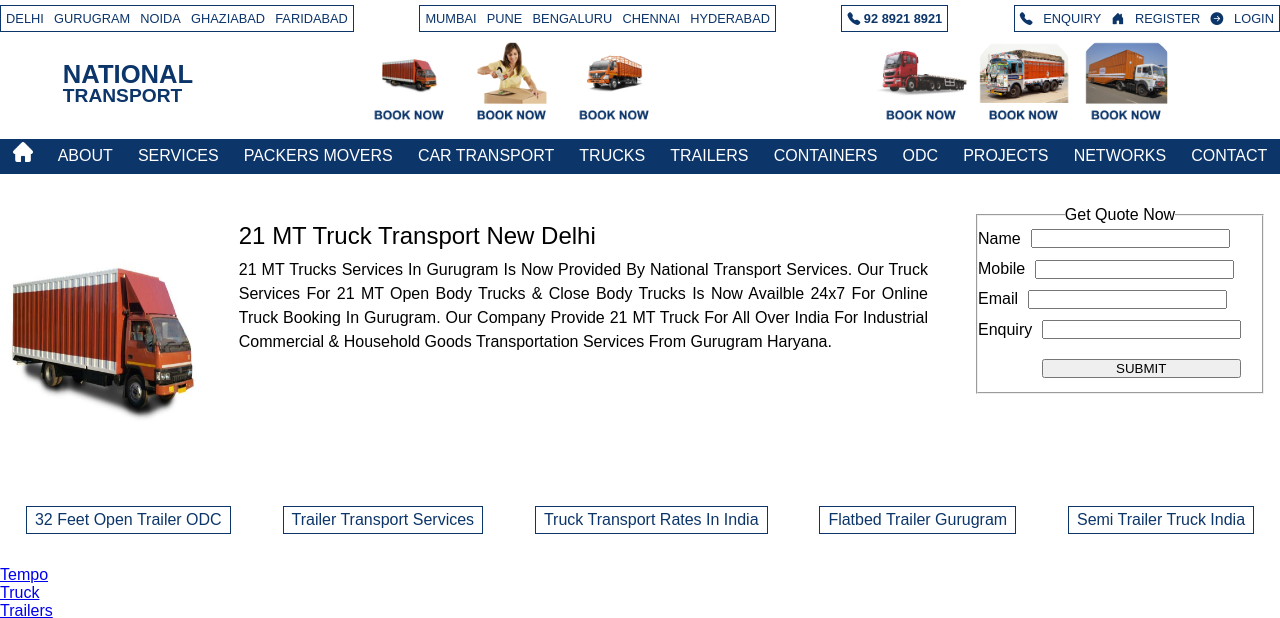
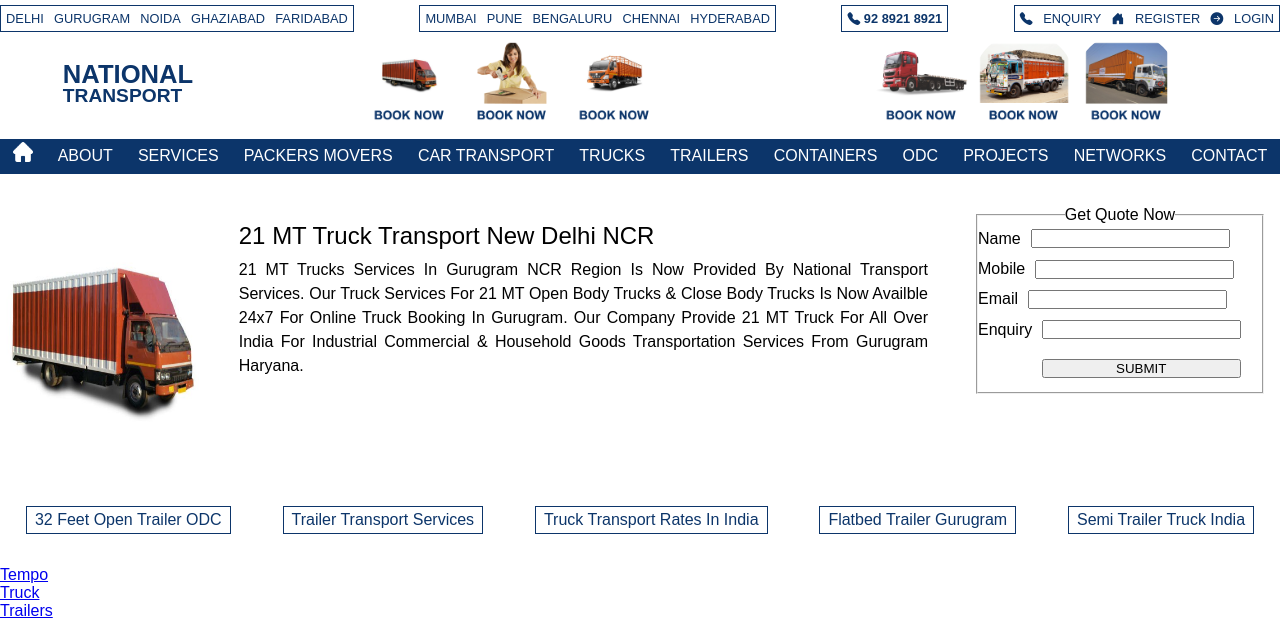
Before and after one commit to Balkara-Technologies/int, a PHP site: page /21-mt-trucks-services-in-gurugram.php in a window 1280 px wide. Shown: the top 618 px of the page. Run offline with PHP 8.4, Linux system fonts and the light colour scheme.

Commit message:
added ncr
jugal added ncr region

```diff
--- a/21-mt-trucks-services-in-gurugram.php
+++ b/21-mt-trucks-services-in-gurugram.php
@@ -49,11 +49,11 @@
                 </div>
                 <div class="about-text">
                     <div class="about-heading">
-                        <h1>21 MT Truck Transport New Delhi</h1>
+                        <h1>21 MT Truck Transport New Delhi NCR</h1>
                     </div>
                     <div class="about-para">
                         <p>
-                            21 MT Trucks Services In Gurugram Is Now Provided By National Transport Services. Our Truck Services For 21 MT Open Body Trucks & Close Body
+                            21 MT Trucks Services In Gurugram NCR Region Is Now Provided By National Transport Services. Our Truck Services For 21 MT Open Body Trucks & Close Body
                             Trucks Is Now Availble 24x7 For Online Truck Booking In Gurugram. Our Company Provide 21 MT Truck For All Over India For Industrial
                             Commercial & Household Goods Transportation Services From Gurugram Haryana.
                         </p>
```
